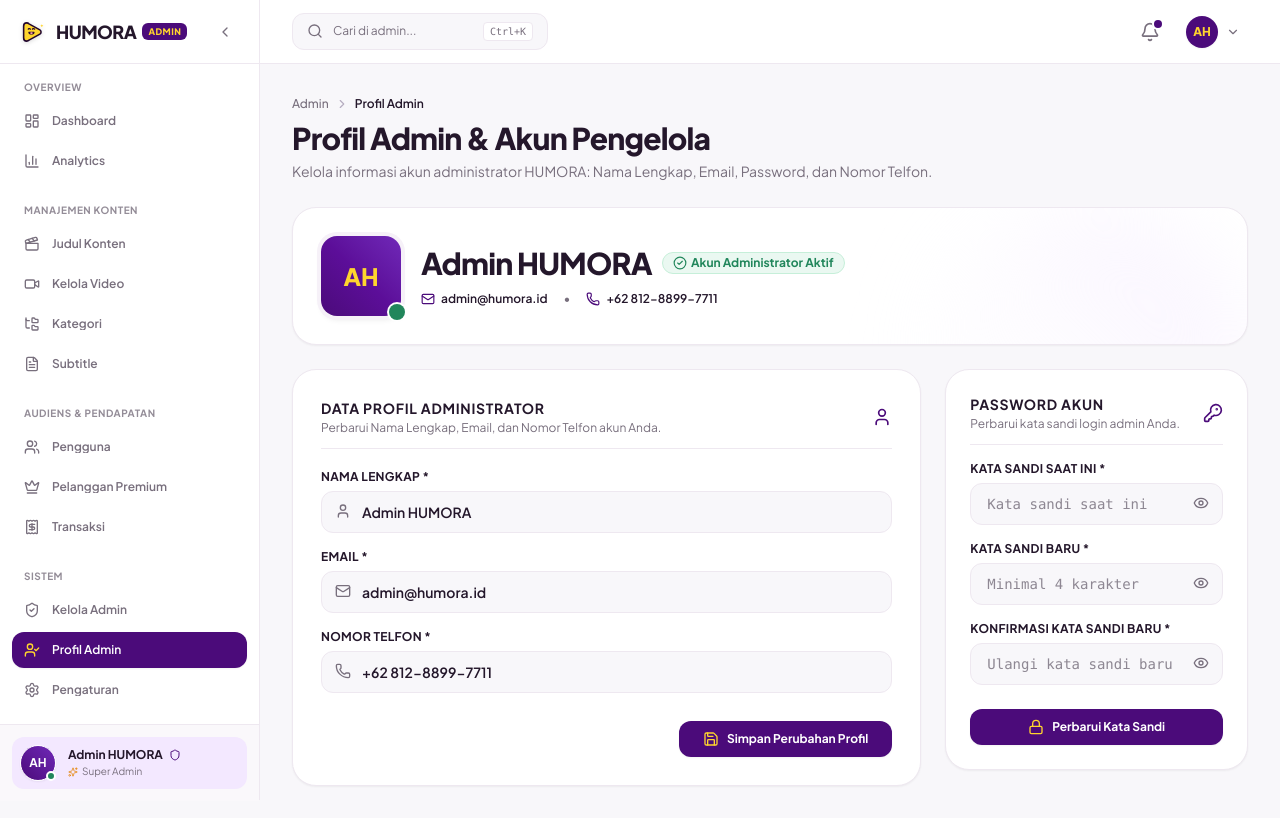
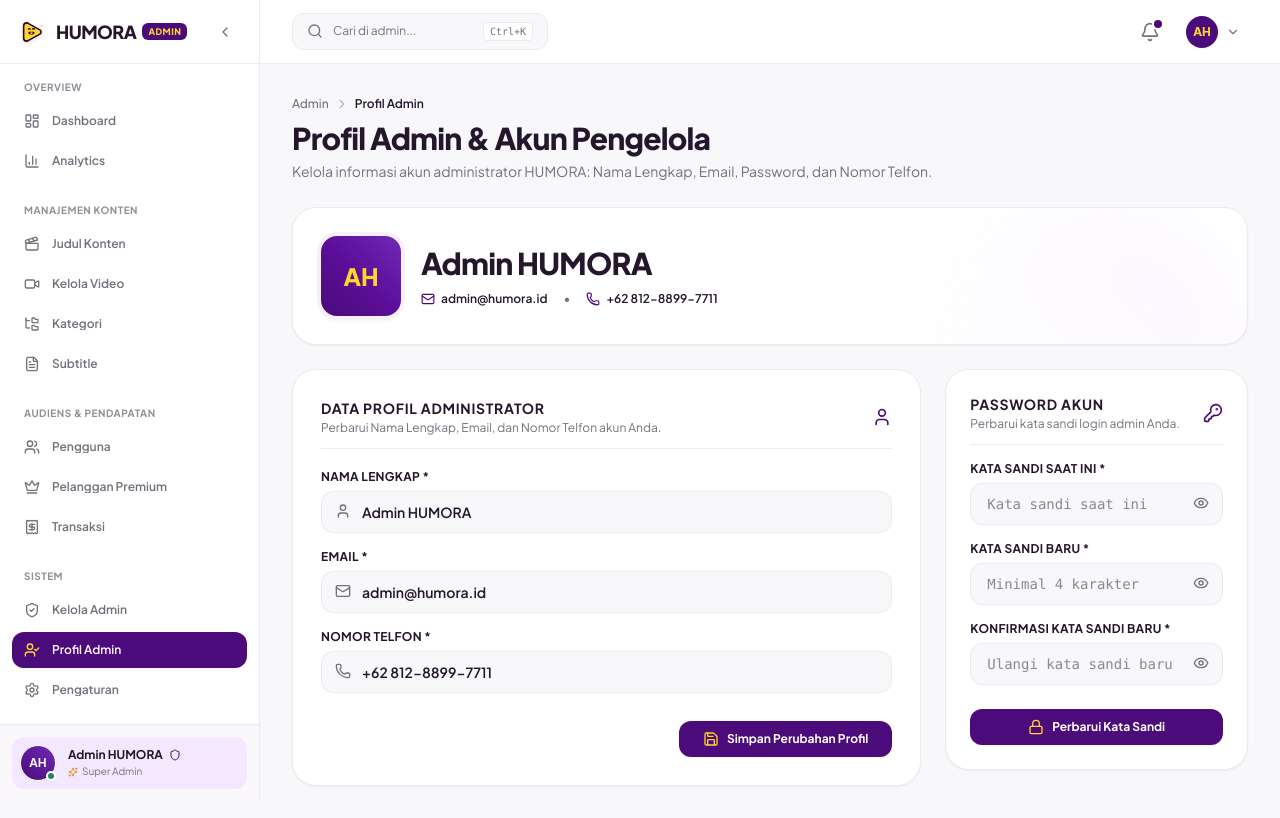
Before and after one commit to ardhikaxx/fe-web-humora, a Next.js app: page /admin/profile in a window 1280 px wide. Built offline with nearby package versions, Linux system fonts and the light colour scheme.

Commit message:
refactor: hapus badge Akun Administrator Aktif pada halaman Profil Admin

```diff
--- a/app/admin/profile/page.tsx
+++ b/app/admin/profile/page.tsx
@@ -12,7 +12,6 @@
   Save,
   Eye,
   EyeOff,
-  CheckCircle2,
   Lock,
 } from 'lucide-react';
 
@@ -142,23 +141,13 @@
               <div className="w-20 h-20 rounded-2xl bg-gradient-to-tr from-[#4B0B7A] via-[#5C0E99] to-[#7028B8] text-[#FFD52E] font-black text-2xl flex items-center justify-center shadow-md ring-4 ring-[#F6F1F8]">
                 {avatarInitials || 'AH'}
               </div>
-              <span
-                className="absolute -bottom-1 -right-1 w-4 h-4 rounded-full bg-[#21865B] ring-2 ring-white shadow-xs"
-                title="Status Aktif"
-              />
             </div>
 
             {/* Profile Info: Nama Lengkap, Email, Nomor Telfon */}
             <div className="min-w-0 flex-1 space-y-1.5">
-              <div className="flex flex-wrap items-center gap-2.5">
-                <h2 className="text-2xl sm:text-3xl font-black text-[#24172B] tracking-tight">
-                  {name || 'Admin HUMORA'}
-                </h2>
-                <span className="px-2.5 py-0.5 rounded-full text-xs font-bold bg-[#EAF8F1] text-[#21865B] border border-[#C6EFD9] flex items-center gap-1">
-                  <CheckCircle2 className="w-3.5 h-3.5" />
-                  <span>Akun Administrator Aktif</span>
-                </span>
-              </div>
+              <h2 className="text-2xl sm:text-3xl font-black text-[#24172B] tracking-tight">
+                {name || 'Admin HUMORA'}
+              </h2>
 
               <div className="flex flex-wrap items-center gap-x-4 gap-y-1 text-xs text-[#786F7D] font-medium pt-1">
                 <span className="flex items-center gap-1.5 text-[#24172B] font-semibold">
```
